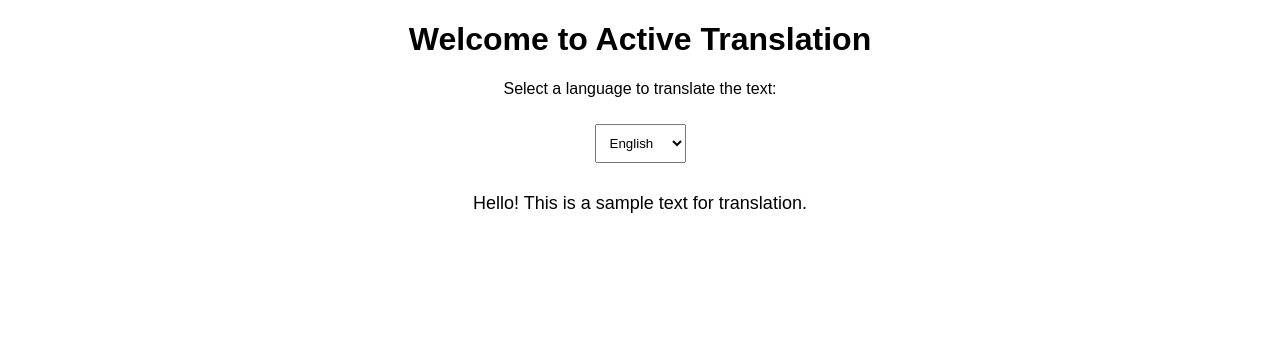
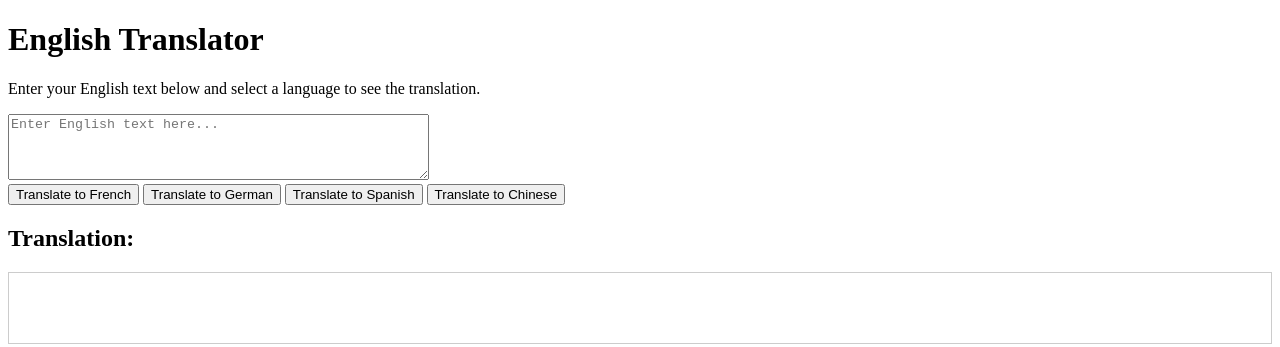
Before and after one commit to austinli6/translation-website, a plain HTML site: page index.html in a window 1280 px wide. Drawn offline with Linux system fonts and the light colour scheme.

Commit message:
Update index.html

```diff
--- a/index.html
+++ b/index.html
@@ -3,68 +3,55 @@
 <head>
     <meta charset="UTF-8">
     <meta name="viewport" content="width=device-width, initial-scale=1.0">
-  <title>Active Translation Website</title>
-  <style>
-    body {
-      font-family: Arial, sans-serif;
-      margin: 20px;
+    <title>English Translator</title>
+    <script>
+        async function translateText(language) {
+            const inputText = document.getElementById('englishText').value;
+            const outputDiv = document.getElementById('translationText');
+
+            if (!inputText.trim()) {
+                outputDiv.textContent = 'Please enter text to translate.';
+                return;
             }
-    .container {
-      text-align: center;
+
+            let langPair;
+            if (language === 'french') {
+                langPair = 'en|fr';
+            } else if (language === 'german') {
+                langPair = 'en|de';
+            } else if (language === 'spanish') {
+                langPair = 'en|es';
+            } else if (language === 'chinese') {
+                langPair = 'en|zh-CN';
             }
-    select {
-      margin: 10px;
-      padding: 10px;
+
+            try {
+                const response = await fetch('https://api.mymemory.translated.net/get?q=' + encodeURIComponent(inputText) + '&langpair=' + langPair);
+                const data = await response.json();
+
+                if (data && data.responseData && data.responseData.translatedText) {
+                    outputDiv.textContent = data.responseData.translatedText;
+                } else {
+                    outputDiv.textContent = 'Error: Unable to fetch translation.';
                 }
-    .content {
-      margin-top: 20px;
-      font-size: 18px;
+            } catch (error) {
+                outputDiv.textContent = 'Error: ' + error.message;
             }
-  </style>
+        }
+    </script>
 </head>
 <body>
-  <div class="container">
-    <h1>Welcome to Active Translation</h1>
-    <p>Select a language to translate the text:</p>
-    <select id="languageSelector">
-      <option value="en">English</option>
-      <option value="es">Spanish</option>
-      <option value="fr">French</option>
-      <option value="de">German</option>
-      <option value="zh-CN">Chinese</option>
+    <h1>English Translator</h1>
+    <p>Enter your English text below and select a language to see the translation.</p>
 
-    </select>
-    <div class="content" id="content">
-      Hello! This is a sample text for translation.
-    </div>
-  </div>
+    <textarea id="englishText" rows="4" cols="50" placeholder="Enter English text here..."></textarea>
+    <br>
+    <button onclick="translateText('french')">Translate to French</button>
+    <button onclick="translateText('german')">Translate to German</button>
+    <button onclick="translateText('spanish')">Translate to Spanish</button>
+    <button onclick="translateText('chinese')">Translate to Chinese</button>
 
-  <script>
-    const contentElement = document.getElementById("content");
-    const languageSelector = document.getElementById("languageSelector");
-
-    // Function to handle language changes
-    function translateContent() {
-      const selectedLanguage = languageSelector.value;
-      const originalText = "Hello! This is a sample text for translation.";
-
-      // Google Translate API simulation using a translation object
-      const translations = {
-        "en": "Hello! This is a sample text for translation.",
-        "es": "¡Hola! Este es un texto de muestra para traducción.",
-        "fr": "Bonjour! Ceci est un texte d'exemple pour la traduction.",
-        "de": "Hallo! Dies ist ein Beispieltext zur Übersetzung.",
-        "zh-CN": "你好！这是用于翻译的示例文本。"
-
-
-      };
-
-      // Update the content with the translated text
-      contentElement.textContent = translations[selectedLanguage] || originalText;
-    }
-
-    // Add event listener to the dropdown
-    languageSelector.addEventListener("change", translateContent);
-  </script>
+    <h2>Translation:</h2>
+    <div id="translationText" style="border: 1px solid #ccc; padding: 10px; min-height: 50px;"></div>
 </body>
 </html>
```
Lines whose indentation alone changed are shown as unchanged.
